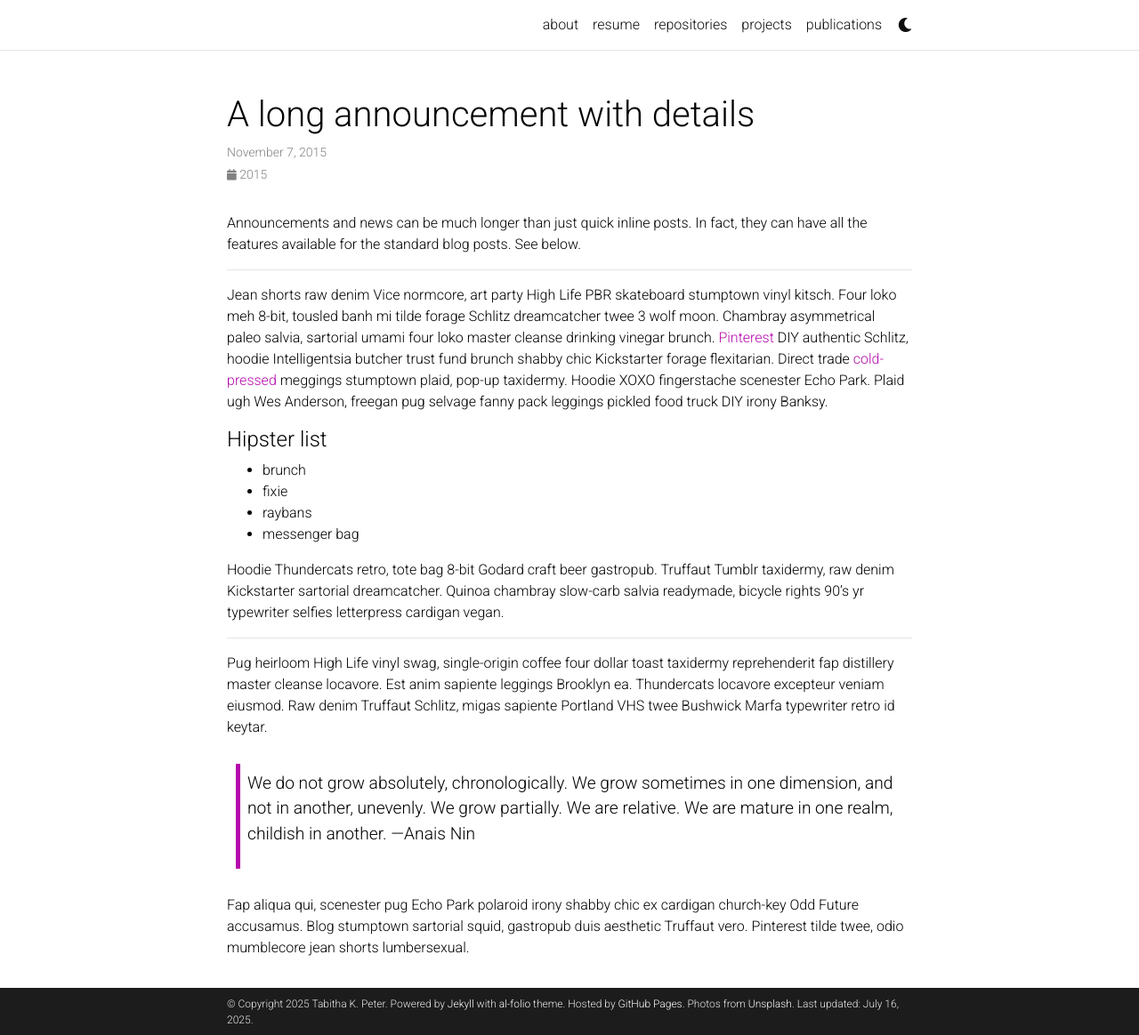
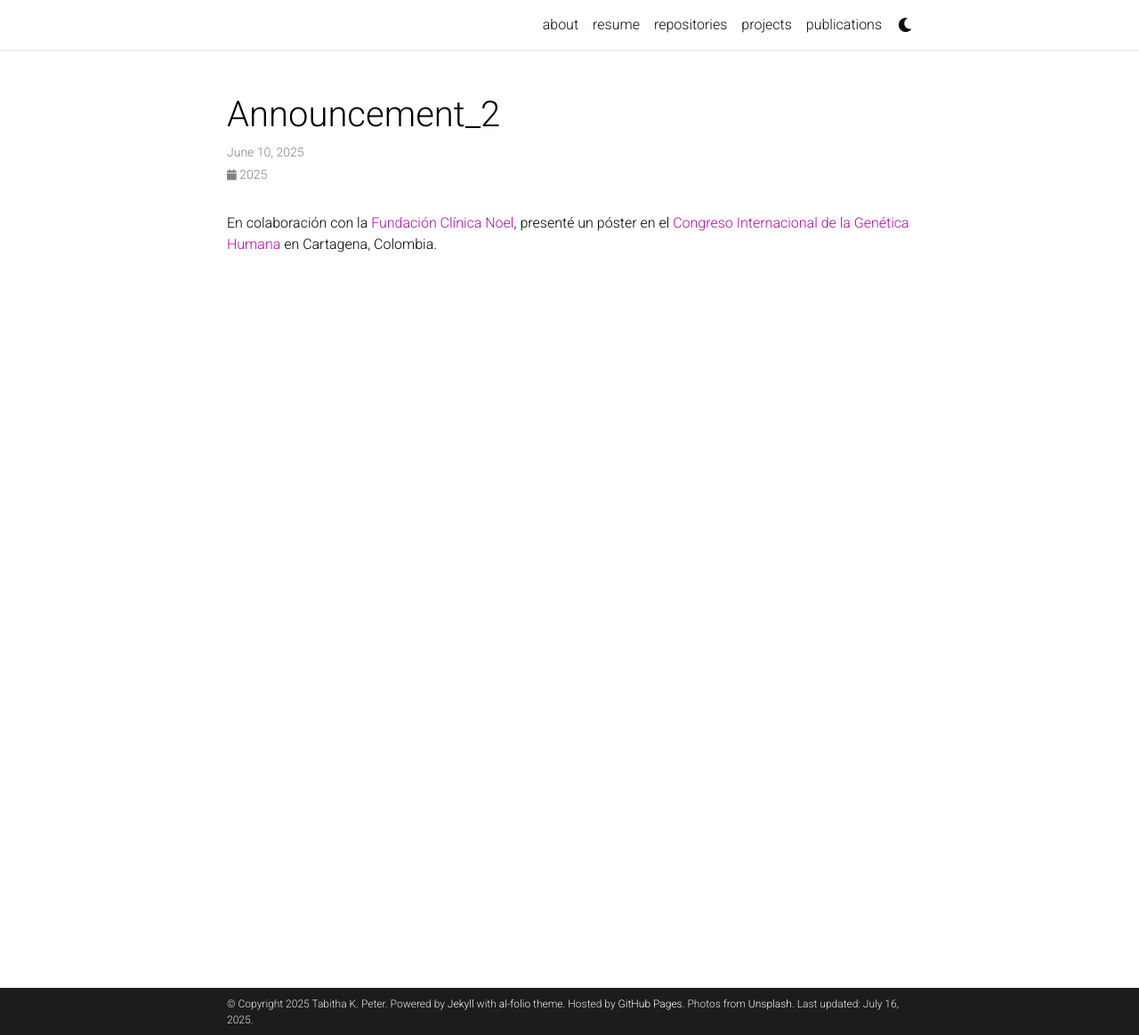
Before and after one commit to tabpeter/tabpeter.github.io, a Jekyll site: the page built from _news/announcement_2.md, in a window 1280 px wide and 1164 px high. Shown: the whole window at 89% size. Built offline with Jekyll 4.4.1, drawn with Linux system fonts in a browser that asks for light colours; comment, search, counter and statistics services are not loaded; a style sheet for code colours, icons or effects is not loaded.

Commit message:
first draft of the news section

```diff
--- a/_news/announcement_2.md
+++ b/_news/announcement_2.md
@@ -1,32 +1,8 @@
 ---
 layout: post
-title: A long announcement with details
-date: 2015-11-07 16:11:00-0400
-inline: false
+date: 2025-06-10
+inline: true
 related_posts: false
 ---
 
-Announcements and news can be much longer than just quick inline posts. In fact, they can have all the features available for the standard blog posts. See below.
-
-***
-
-Jean shorts raw denim Vice normcore, art party High Life PBR skateboard stumptown vinyl kitsch. Four loko meh 8-bit, tousled banh mi tilde forage Schlitz dreamcatcher twee 3 wolf moon. Chambray asymmetrical paleo salvia, sartorial umami four loko master cleanse drinking vinegar brunch. <a href="https://www.pinterest.com">Pinterest</a> DIY authentic Schlitz, hoodie Intelligentsia butcher trust fund brunch shabby chic Kickstarter forage flexitarian. Direct trade <a href="https://en.wikipedia.org/wiki/Cold-pressed_juice">cold-pressed</a> meggings stumptown plaid, pop-up taxidermy. Hoodie XOXO fingerstache scenester Echo Park. Plaid ugh Wes Anderson, freegan pug selvage fanny pack leggings pickled food truck DIY irony Banksy.
-
-#### Hipster list
-<ul>
-    <li>brunch</li>
-    <li>fixie</li>
-    <li>raybans</li>
-    <li>messenger bag</li>
-</ul>
-
-Hoodie Thundercats retro, tote bag 8-bit Godard craft beer gastropub. Truffaut Tumblr taxidermy, raw denim Kickstarter sartorial dreamcatcher. Quinoa chambray slow-carb salvia readymade, bicycle rights 90's yr typewriter selfies letterpress cardigan vegan.
-
-***
-
-Pug heirloom High Life vinyl swag, single-origin coffee four dollar toast taxidermy reprehenderit fap distillery master cleanse locavore. Est anim sapiente leggings Brooklyn ea. Thundercats locavore excepteur veniam eiusmod. Raw denim Truffaut Schlitz, migas sapiente Portland VHS twee Bushwick Marfa typewriter retro id keytar.
-
-> We do not grow absolutely, chronologically. We grow sometimes in one dimension, and not in another, unevenly. We grow partially. We are relative. We are mature in one realm, childish in another.
-> —Anais Nin
-
-Fap aliqua qui, scenester pug Echo Park polaroid irony shabby chic ex cardigan church-key Odd Future accusamus. Blog stumptown sartorial squid, gastropub duis aesthetic Truffaut vero. Pinterest tilde twee, odio mumblecore jean shorts lumbersexual.
+En colaboración con la [Fundación Clínica Noel](https://www.clinicanoel.org.co/), presenté un póster en el [Congreso Internacional de la Genética Humana](https://congreso2025.acgh.com.co/) en Cartagena, Colombia.
```
Also changed, not shown: _news/announcement_1.md (+2 -2 lines), _news/announcement_3.md (deleted, +0 -8 lines), _pages/projects.md (+1 -1 lines).
